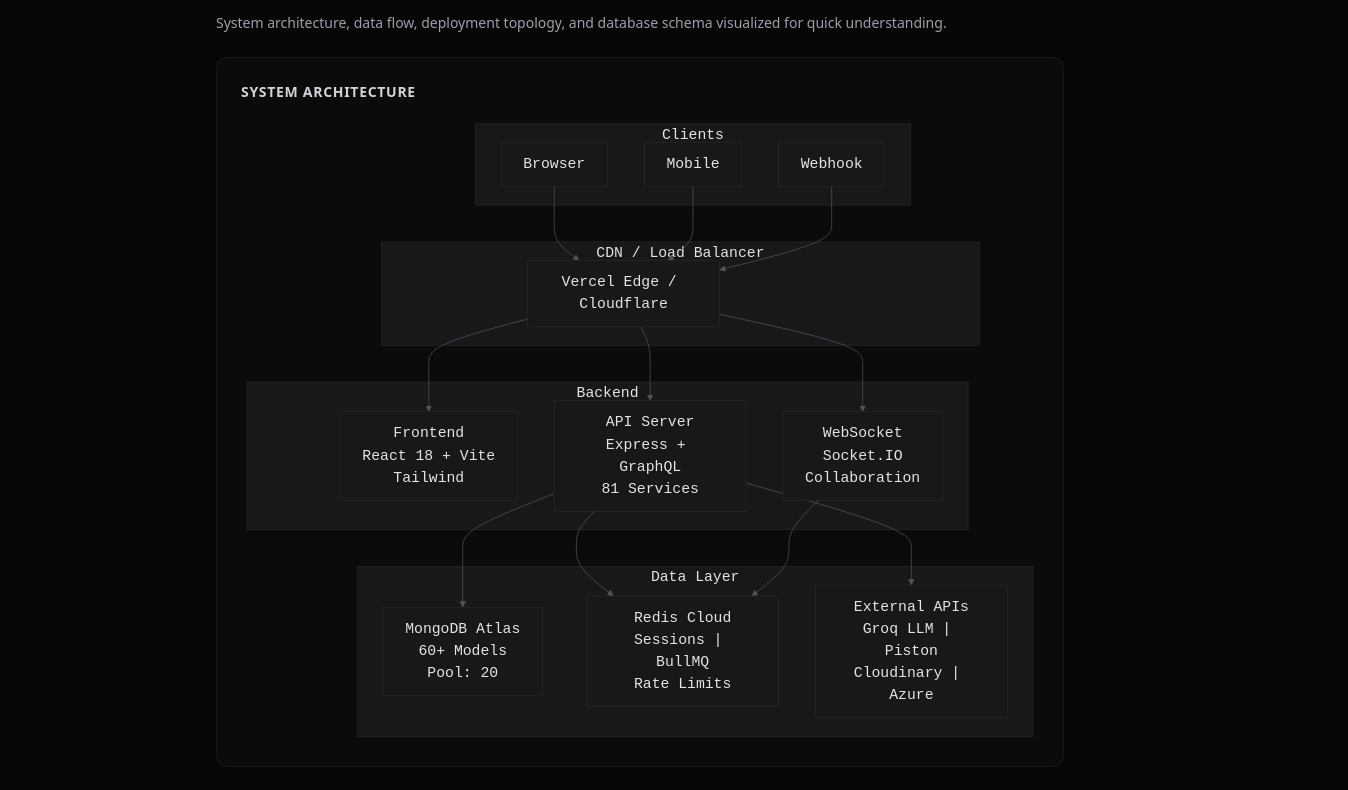
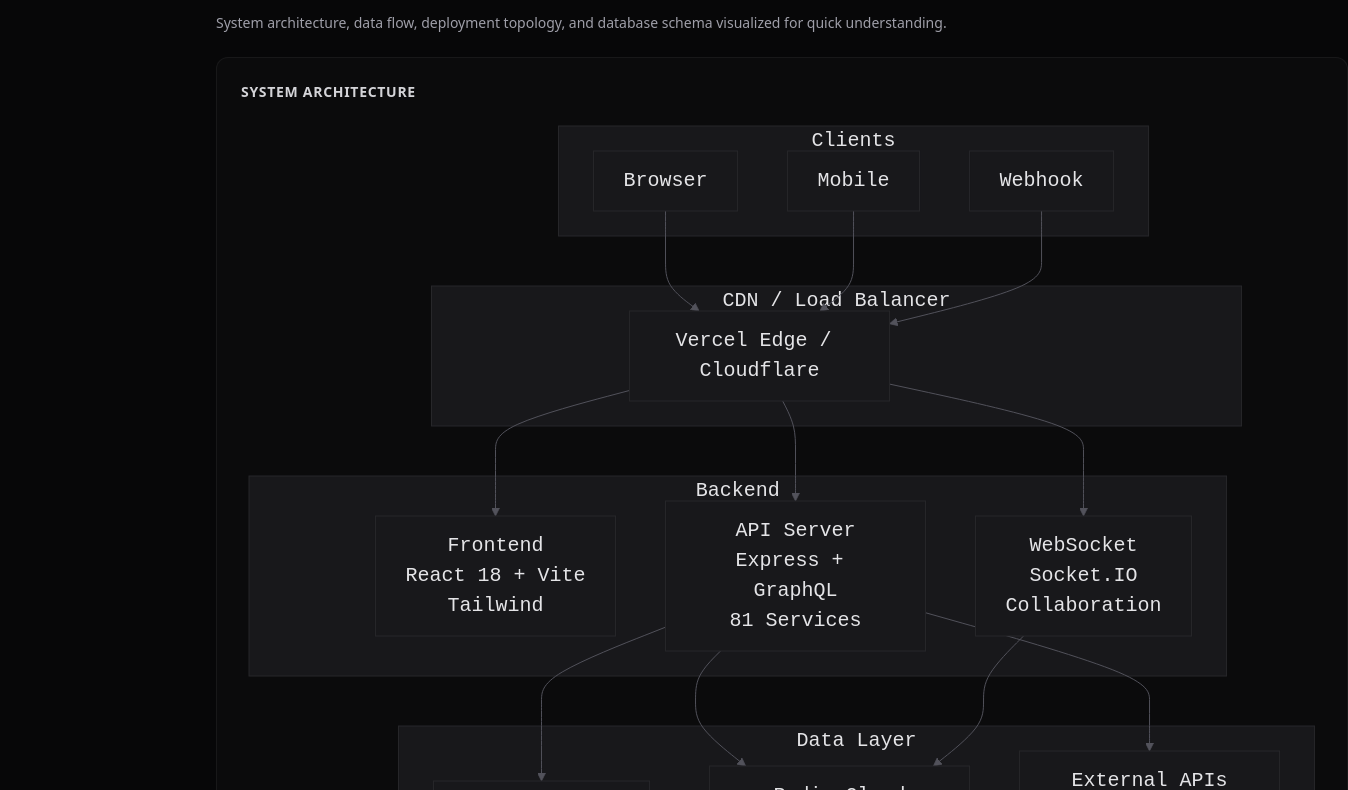
Before and after one commit to theunstopabble/gautam_portfolio, a Next.js app: page /projects/interviewminds in a window 1280 px wide. Shown: the part 1830-2620 px from the top of the page, 1348 px wide, since content can reach past the window. Built offline with nearby package versions, Linux system fonts and the light colour scheme.

Commit message:
fix: useMaxWidth false for consistent 20px text across all diagrams

```diff
--- a/src/components/MermaidDiagram.tsx
+++ b/src/components/MermaidDiagram.tsx
@@ -24,9 +24,9 @@ mermaid.initialize({
     edgeLabelBackground: "#18181B",
     nodeTextColor: "#E4E4E7",
   },
-  flowchart: { useMaxWidth: true, htmlLabels: true, curve: "basis" },
-  sequence: { useMaxWidth: true },
-  gantt: { useMaxWidth: true },
+  flowchart: { useMaxWidth: false, htmlLabels: true, curve: "basis" },
+  sequence: { useMaxWidth: false },
+  gantt: { useMaxWidth: false },
 });
 
 interface MermaidDiagramProps {
@@ -58,7 +58,7 @@ export function MermaidDiagram({ chart, title }: MermaidDiagramProps) {
       )}
       <div
         ref={ref}
-        className="flex justify-center overflow-x-auto [&_svg]:max-w-full"
+        className="overflow-x-auto overflow-y-auto [&_svg]:block [&_svg]:mx-auto"
       />
     </div>
   );
```
